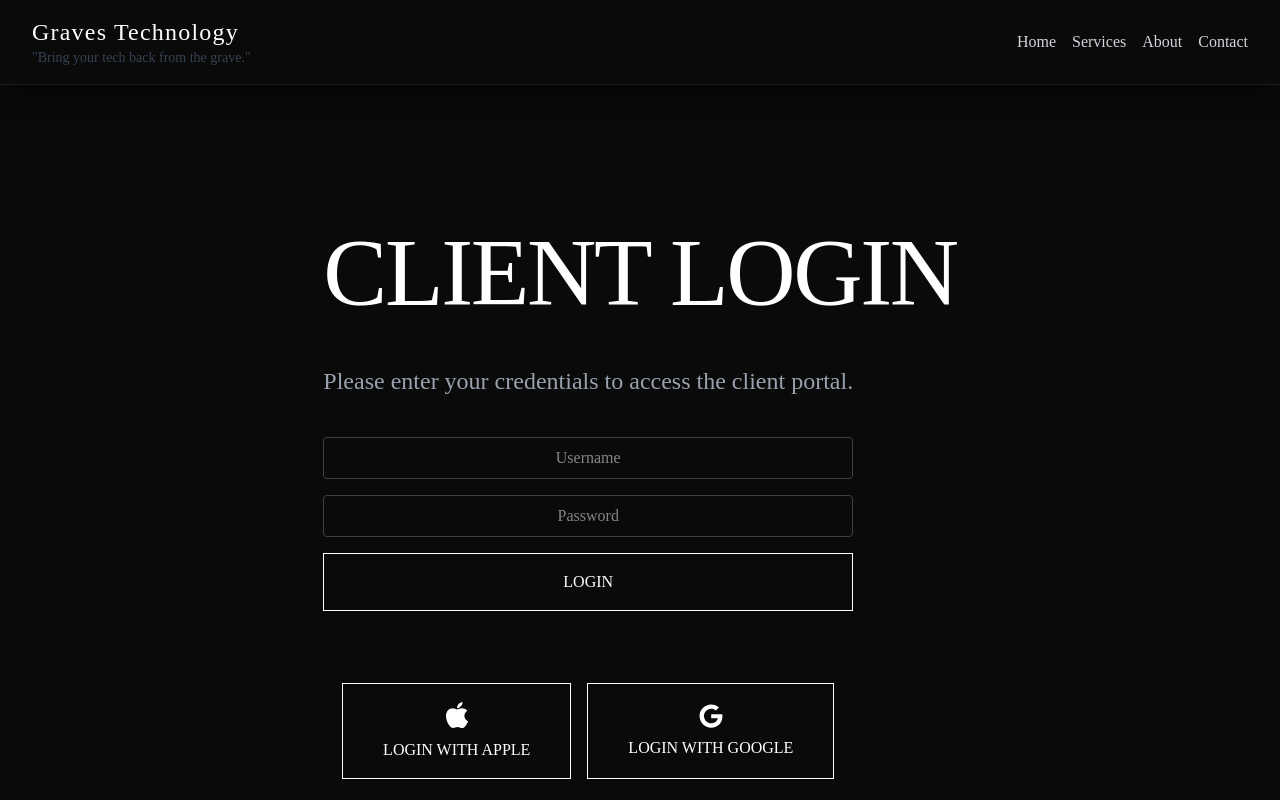
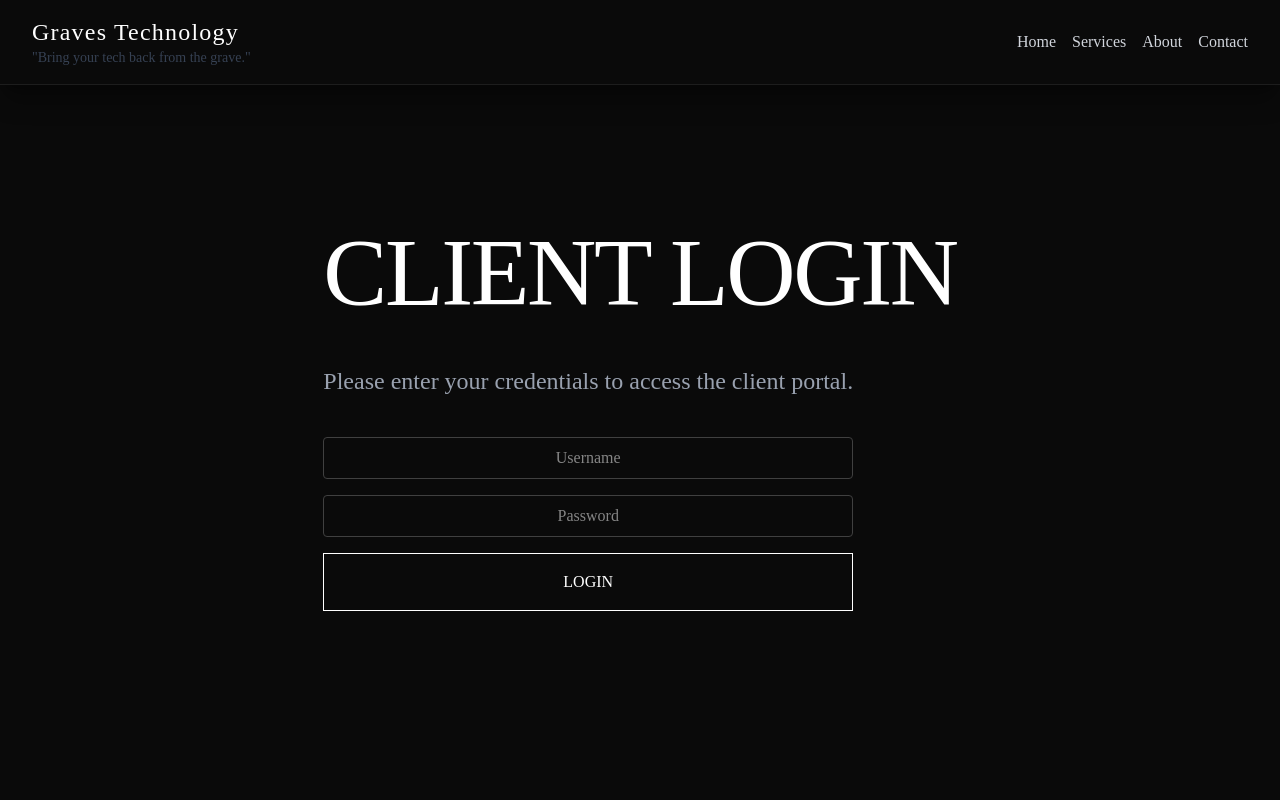
Before and after one commit to akedah-vex/graves-technology, a Next.js app: page /login in a window 1280 px wide. Shown: the top 800 px of the page. Built offline with nearby package versions, Linux system fonts and the light colour scheme; a web font is replaced by a local one.

Commit message:
update login page

```diff
--- a/app/login/page.tsx
+++ b/app/login/page.tsx
@@ -1,21 +1,10 @@
 import Button from "@/components/Button";
+import Footer from "@/components/Footer";
 import Navbar from "@/components/Navbar";
 import { FaApple, FaGoogle } from "react-icons/fa";
 
 export default function login() {
-    const NavList = ['Home', 'Services', 'About', 'Contact'];
-
-    function triggerAppleLogin(e: React.MouseEvent<HTMLButtonElement>): void {
-        e.preventDefault();
-        // Implement Apple login logic here
-        console.log("Apple login triggered");
-    }
-
-    function triggerGoogleLogin(e: React.MouseEvent<HTMLButtonElement>): void {
-        e.preventDefault();
-        // Implement Google login logic here
-        console.log("Google login triggered");
-    }
+  const NavList = ['Home', 'Services', 'About', 'Contact'];
 
   return (
     <div className="min-h-screen bg-neutral-950 text-white"> {/* Changed background to near-black */}
@@ -38,26 +27,11 @@ export default function login() {
                         LOGIN
                     </p>
                 </Button>
-                {/* apple/google auth options */}
-                <span className="pt-10"/>
-                <div className="flex justify-center space-x-4">
-                    <Button onClick={(e) => {triggerAppleLogin(e)}} className="border p-4 pl-10 pr-10 hover:cursor-pointer hover:text-gray-300 transition-colors duration-300 ease-in-out">
-                        <FaApple className="inline text-3xl" />
-                        <p className="pt-2">
-                            LOGIN WITH APPLE
-                        </p>
-                    </Button>
-                    <Button onClick={(e) => {triggerGoogleLogin(e)}} className="border p-4 pl-10 pr-10 hover:cursor-pointer hover:text-gray-300 transition-colors duration-300 ease-in-out">
-                        <FaGoogle className="inline text-2xl" />
-                        <p className="pt-2">
-                            LOGIN WITH GOOGLE
-                        </p>
-                    </Button>
-                </div>
             </form>
           </div>
         </div>
       </section>
+      <Footer />
     </div>
   )
 }
```
